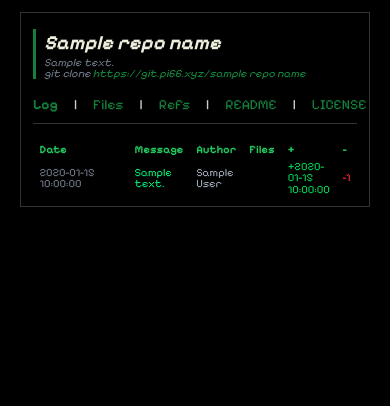
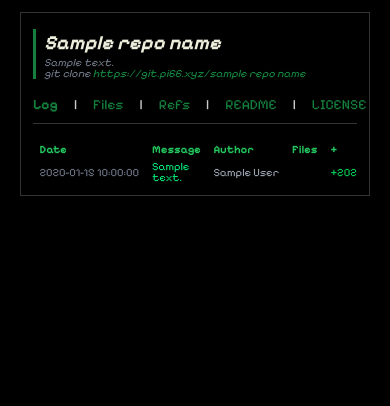
Before and after one commit to pixel2175/git.pi66.xyz, a Python web app: template src/templates/Log.html in a window 390 px wide. Shown: the part 104-510 px from the top of the page. Run offline with Jinja, Linux system fonts and the light colour scheme; the template is opened without the code that fills it: most values are stand-ins (such as "Sample title", 1, 10 or a date in 2020).

Commit message:
fix: align Log table columns and prevent mobile overflow with overflow-x-auto

```diff
--- a/src/templates/Log.html
+++ b/src/templates/Log.html
@@ -1,35 +1,42 @@
 {% set page_content %}
 {% include "partials/repo-nav.html" %}
+<div class="overflow-x-auto">
 <table class="!w-full">
 	<thead>
-		<tr><th>Date</th><th>Message</th><th>Author</th><th>Files</th><th>+</th><th>-</th></tr>
+		<tr>
+			<th class="w-px whitespace-nowrap">Date</th>
+			<th class="w-full">Message</th>
+			<th class="w-px whitespace-nowrap">Author</th>
+			<th class="w-px whitespace-nowrap">Files</th>
+			<th class="w-px whitespace-nowrap">+</th>
+			<th class="w-px whitespace-nowrap">-</th>
+		</tr>
 	</thead>
 	<tbody>
 	{% for commit in commits  %}
 		<tr>
-			<td class="!text-gray-500 !w-40">{{commit.date}}</td>
-			<td>
+			<td class="!text-gray-500 w-px whitespace-nowrap">{{commit.date}}</td>
+			<td class="w-full">
 				<a class="!text-green-400 hover:underline" href="/{{repo_name|lower}}/commits/{{commit.commit_hash}}.html">
 					{{commit.message}}
 				</a>
 			</td>
-			<td class="!text-gray-400">
+			<td class="!text-gray-400 w-px whitespace-nowrap">
 				{{commit.author}}
 			</td>
-			<td class="!text-gray-500 text-right">
+			<td class="!text-gray-500 text-right w-px whitespace-nowrap">
 				{{len(commit.files)}}
 			</td>
-			<td class="!text-green-500 text-right">
+			<td class="!text-green-500 text-right w-px whitespace-nowrap">
 				+{{total_added(commit.files)}}
 			</td>
-			<td class="!text-red-500 text-right">
+			<td class="!text-red-500 text-right w-px whitespace-nowrap">
 				-{{total_removed(commit.files)}}
 			</td>
 		</tr>
-
 	{% endfor %}
 	</tbody>
 </table>
-
+</div>
 {% endset %}
 {% include "base.html" %}
```
